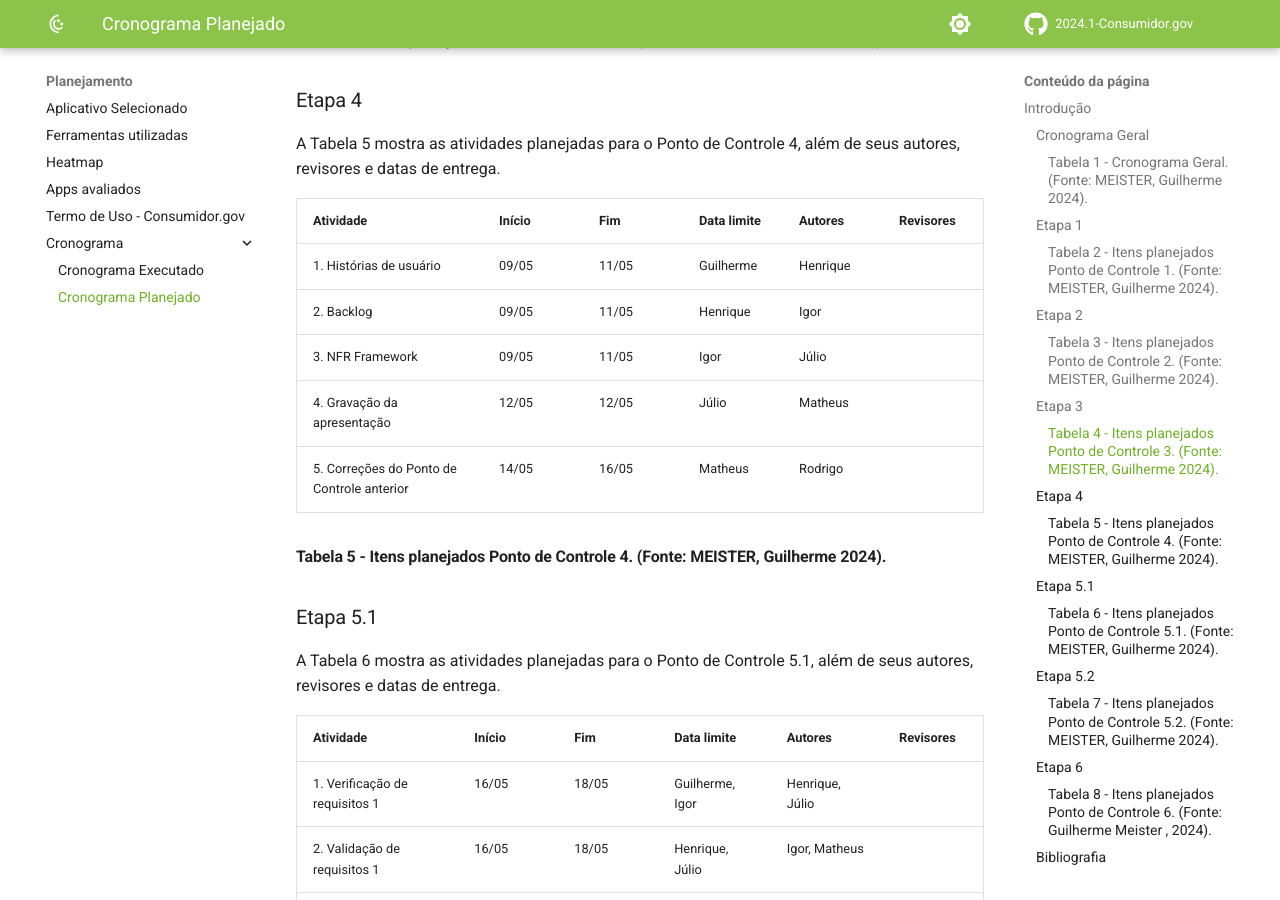
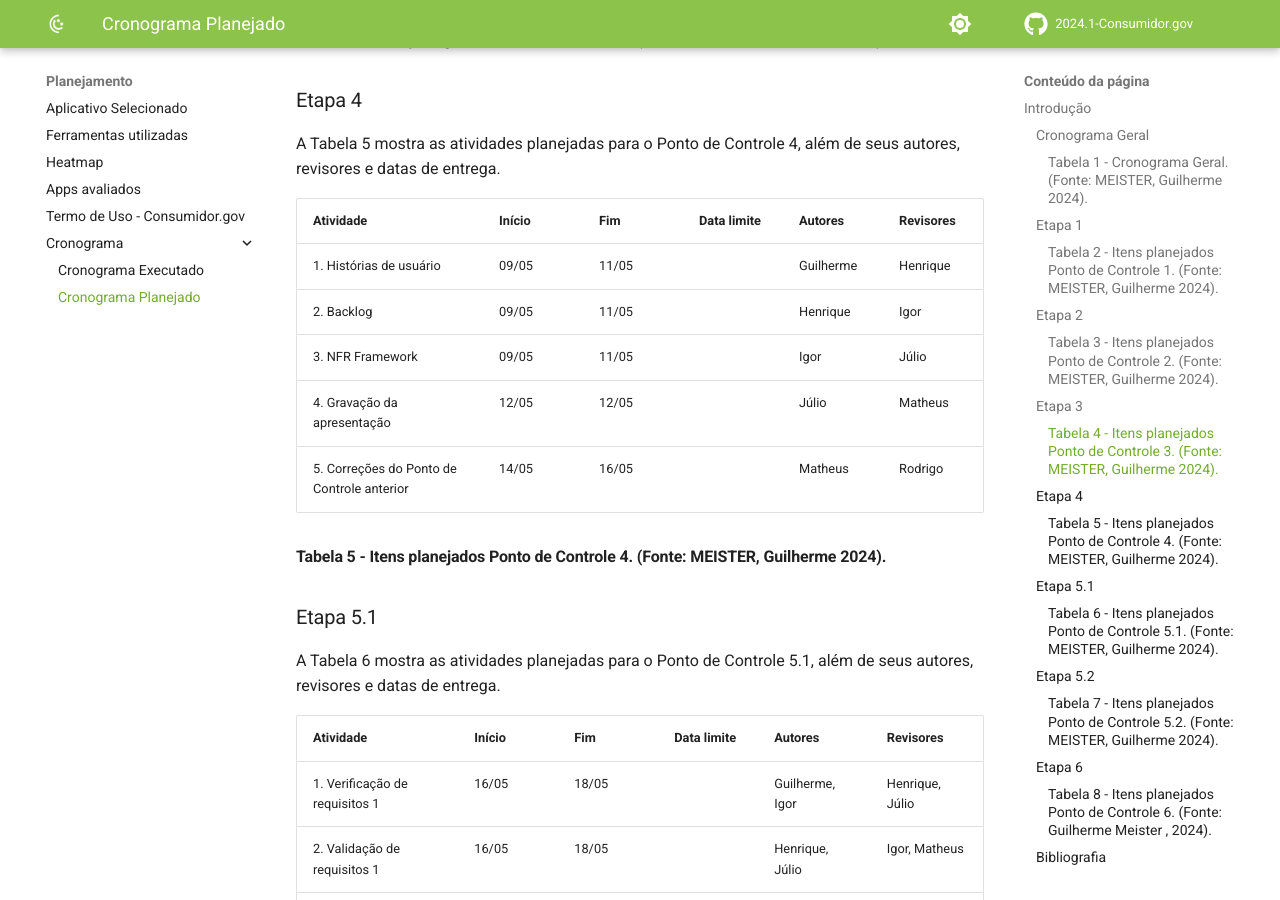
Before and after one commit to Requisitos-de-Software/2024.1-Grupo08, an MkDocs documentation site: the page built from docs/Planejamento/cronograma/cronograma-planejado.md, in a window 1280 px wide and 900 px high, scrolled down 4204 px. Built offline with MkDocs 1.6.1 and Material for MkDocs 9.7.7, drawn with Linux system fonts in a browser that asks for light colours; comment, search, counter and statistics services are not loaded.

```diff
--- a/docs/Planejamento/cronograma/cronograma-planejado.md
+++ b/docs/Planejamento/cronograma/cronograma-planejado.md
@@ -83,11 +83,11 @@ A Tabela 5 mostra as atividades planejadas para o Ponto de Controle 4, além de
 
 | Atividade | Início | Fim | Data limite |Autores | Revisores |
 |-----------|--------|-----|-----|---------|-----------|
-| 1. Histórias de usuário | 09/05 | 11/05 | Guilherme | Henrique |
-| 2. Backlog |  09/05 | 11/05 | Henrique | Igor |
-| 3. NFR Framework | 09/05 | 11/05 | Igor | Júlio |
-| 4. Gravação da apresentação | 12/05 | 12/05 | Júlio | Matheus |
-| 5. Correções do Ponto de Controle anterior | 14/05 | 16/05 | Matheus | Rodrigo |
+| 1. Histórias de usuário | 09/05 | 11/05 | | Guilherme | Henrique |
+| 2. Backlog |  09/05 | 11/05 | | Henrique | Igor |
+| 3. NFR Framework | 09/05 | 11/05 | | Igor | Júlio |
+| 4. Gravação da apresentação | 12/05 | 12/05 || Júlio | Matheus |
+| 5. Correções do Ponto de Controle anterior | 14/05 | 16/05 || Matheus | Rodrigo |
 
 #### Tabela 5 - Itens planejados Ponto de Controle 4. (Fonte: MEISTER, Guilherme 2024).
 
@@ -97,10 +97,10 @@ A Tabela 6 mostra as atividades planejadas para o Ponto de Controle 5.1, além d
 
 | Atividade | Início | Fim | Data limite |Autores | Revisores |
 |-----------|--------|-----|-----|---------|-----------|
-| 1. Verificação de requisitos 1 | 16/05 | 18/05 | Guilherme, Igor | Henrique, Júlio |
-| 2. Validação de requisitos 1 | 16/05 | 18/05 | Henrique, Júlio | Igor, Matheus |
-| 3. Gravação da apresentação | 19/05 | 19/05 | Guilherme, Rodrigo | Henrique, Matheus |
-| 4. Correções do Ponto de Controle anterior | 23/05 | 25/05 | Matheus, Henrique | Rodrigo, Júlio |
+| 1. Verificação de requisitos 1 | 16/05 | 18/05 || Guilherme, Igor | Henrique, Júlio |
+| 2. Validação de requisitos 1 | 16/05 | 18/05 || Henrique, Júlio | Igor, Matheus |
+| 3. Gravação da apresentação | 19/05 | 19/05 || Guilherme, Rodrigo | Henrique, Matheus |
+| 4. Correções do Ponto de Controle anterior | 23/05 | 25/05 || Matheus, Henrique | Rodrigo, Júlio |
 
 #### Tabela 6 - Itens planejados Ponto de Controle 5.1. (Fonte: MEISTER, Guilherme 2024).
 
@@ -110,10 +110,10 @@ A Tabela 7 mostra as atividades planejadas para o Ponto de Controle 5.2, além d
 
 | Atividade | Início | Fim | Data limite |Autores | Revisores |
 |-----------|--------|-----|-----|---------|-----------|
-| 1. Verificação de requisitos 2 | 08/06 | 15/06 | Guilherme, Igor | Henrique, Júlio |
-| 2. Validação de requisitos 2 | 08/06 | 15/06 | Júlio, Rodrigo | Matheus, Guilherme |
-| 3. Gravação da apresentação | 16/06 | 16/06 | Henrique, Matheus | Igor, Rodrigo |
-| 4. Correções do Ponto de Controle anterior | 15/06 | 23/06 | Igor, Rodrigo | Júlio, Guilherme |
+| 1. Verificação de requisitos 2 | 08/06 | 15/06 || Guilherme, Igor | Henrique, Júlio |
+| 2. Validação de requisitos 2 | 08/06 | 15/06 || Júlio, Rodrigo | Matheus, Guilherme |
+| 3. Gravação da apresentação | 16/06 | 16/06 || Henrique, Matheus | Igor, Rodrigo |
+| 4. Correções do Ponto de Controle anterior | 15/06 | 23/06 || Igor, Rodrigo | Júlio, Guilherme |
 
 #### Tabela 7 - Itens planejados Ponto de Controle 5.2. (Fonte: MEISTER, Guilherme 2024).
 
@@ -123,10 +123,10 @@ A Tabela 8 mostra as atividades planejadas para o Ponto de Controle 6, além de
 
 | Atividade | Início | Fim | Data limite |Autores | Revisores |
 |-----------|--------|-----|-----|---------|-----------|
-| 1. Backward From | 25/05 | 01/06 | Henrique | Igor |
-| 2. Forward From | 25/05 | 01/06 | Igor | Júlio |
-| 3. Gravação da apresentação | 02/06 | 02/06 | Matheus | Rodrigo |
-| 4. Correções do Ponto de Controle anterior | 04/06 | 08/06 | Rodrigo | Guilherme |
+| 1. Backward From | 25/05 | 01/06 || Henrique | Igor |
+| 2. Forward From | 25/05 | 01/06 || Igor | Júlio |
+| 3. Gravação da apresentação | 02/06 | 02/06 || Matheus | Rodrigo |
+| 4. Correções do Ponto de Controle anterior | 04/06 | 08/06 || Rodrigo | Guilherme |
 
 #### Tabela 8 - Itens planejados Ponto de Controle 6. (Fonte: Guilherme Meister , 2024).
 
```
